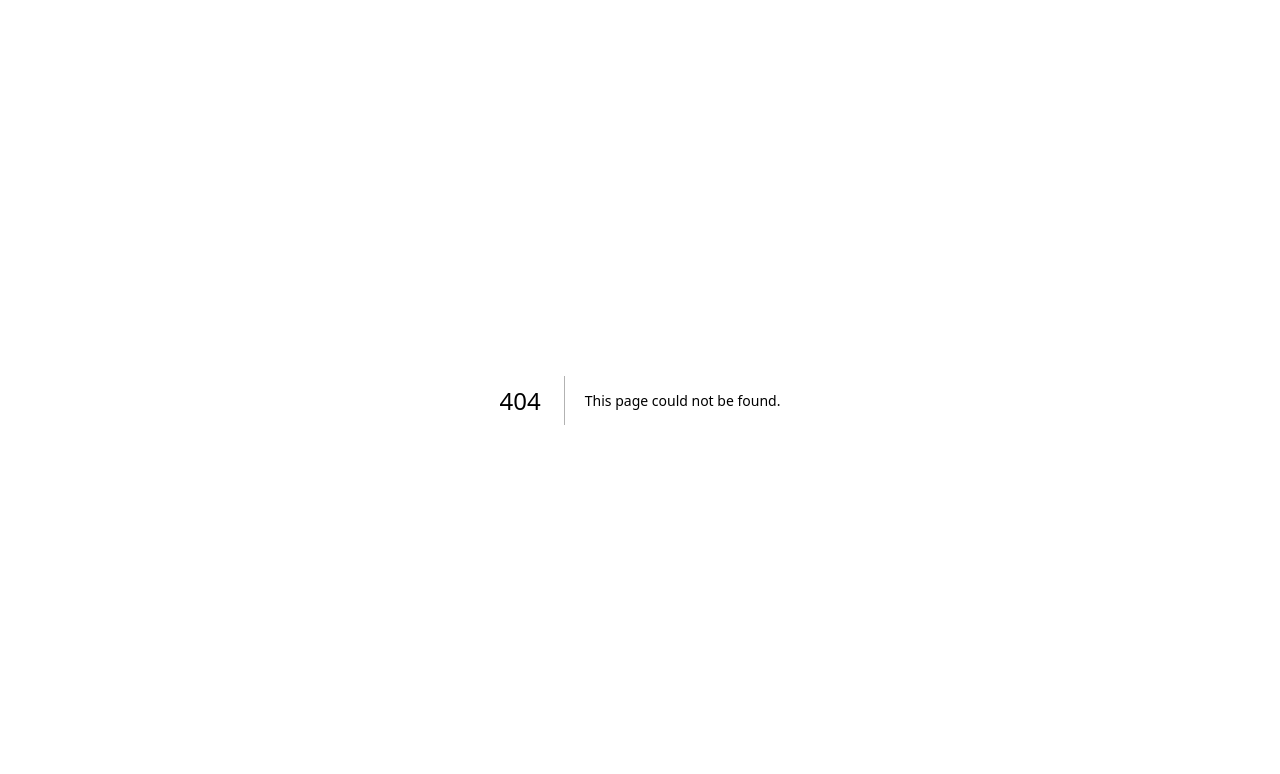
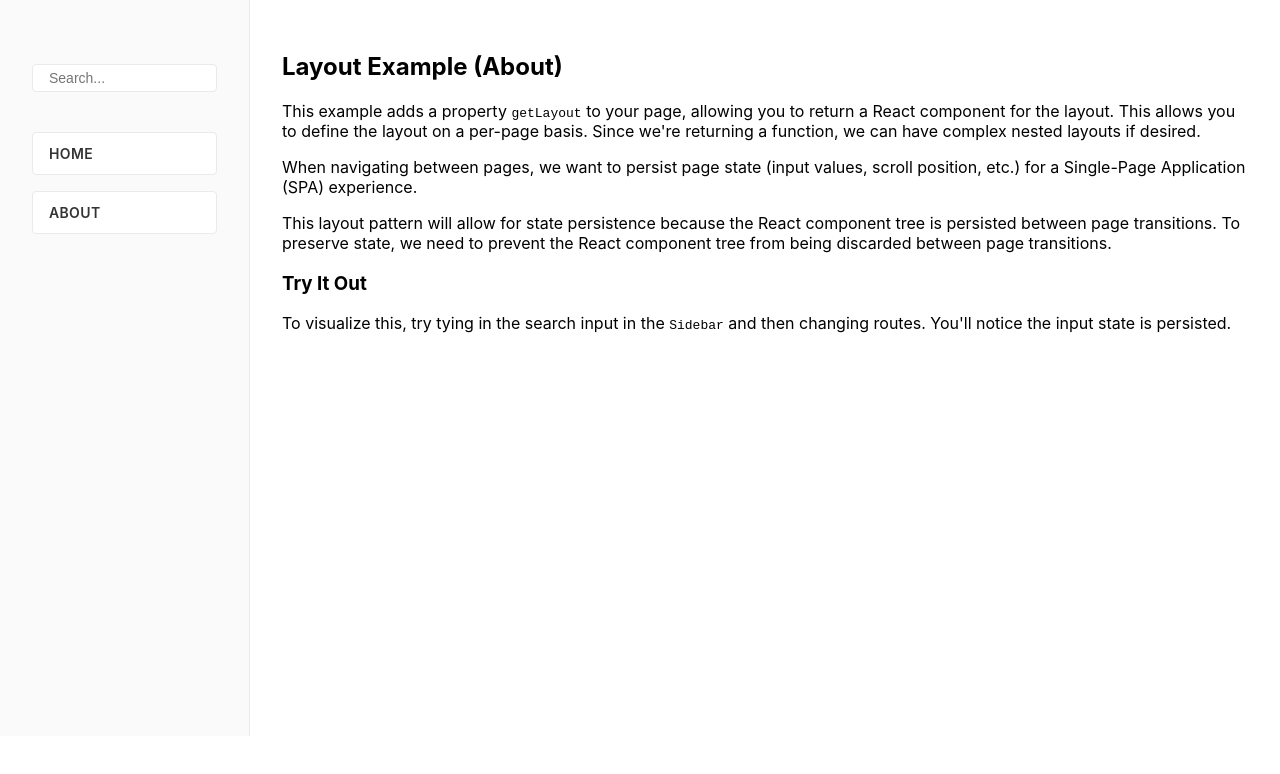
Before and after one commit to tony-dugue/nextjs-fullstack-app-template, a Next.js app: page /about in a window 1280 px wide. Before the commit this address had no page. Shown: the top 774 px of the page. Built offline with nearby package versions, Linux system fonts and the light colour scheme.

Commit message:
feat: add layout & about page

```diff
--- /dev/null
+++ b/components/layouts/primary/PrimaryLayout.module.css
@@ -0,0 +1,9 @@
+.main {
+  display: flex;
+  height: calc(100vh - 64px);
+  background-color: white;
+}
+
+.main > section {
+  padding: 32px;
+}
--- /dev/null
+++ b/components/layouts/primary/PrimaryLayout.tsx
@@ -0,0 +1,19 @@
+import Head from 'next/head';
+import styles from './PrimaryLayout.module.css';
+
+export interface IPrimaryLayout {
+  children: React.ReactNode;
+}
+
+const PrimaryLayout: React.FC<IPrimaryLayout> = ({ children }) => {
+  return (
+    <>
+      <Head>
+        <title>Primary Layout Example</title>
+      </Head>
+      <main className={styles.main}>{children}</main>
+    </>
+  );
+};
+
+export default PrimaryLayout;
--- /dev/null
+++ b/components/layouts/sidebar/SidebarLayout.module.css
@@ -0,0 +1,39 @@
+.nav {
+  height: 100%;
+  display: flex;
+  flex-direction: column;
+  width: 250px;
+  background-color: #fafafa;
+  padding: 32px;
+  border-right: 1px solid #eaeaea;
+}
+
+.nav > a {
+  margin: 8px 0;
+  text-decoration: none;
+  background: white;
+  border-radius: 4px;
+  font-size: 14px;
+  padding: 12px 16px;
+  text-transform: uppercase;
+  font-weight: 600;
+  letter-spacing: 0.025em;
+  color: #333;
+  border: 1px solid #eaeaea;
+  transition: all 0.125s ease;
+}
+
+.nav > a:hover {
+  background-color: #eaeaea;
+}
+
+.input {
+  margin: 32px 0;
+  text-decoration: none;
+  background: white;
+  border-radius: 4px;
+  border: 1px solid #eaeaea;
+  font-size: 14px;
+  padding: 8px 16px;
+  height: 28px;
+}
--- /dev/null
+++ b/components/layouts/sidebar/SidebarLayout.tsx
@@ -0,0 +1,16 @@
+import Link from 'next/link';
+import styles from './SidebarLayout.module.css';
+
+export interface ISidebarLayout {}
+
+const SidebarLayout: React.FC<ISidebarLayout> = () => {
+  return (
+    <nav className={styles.nav}>
+      <input className={styles.input} placeholder="Search..." />
+      <Link href="/">Home</Link>
+      <Link href="/about">About</Link>
+    </nav>
+  );
+};
+
+export default SidebarLayout;
--- a/pages/_app.tsx
+++ b/pages/_app.tsx
@@ -1,8 +1,16 @@
+import type { AppProps } from 'next/app';
 import '../styles/globals.css';
-import type { AppProps } from 'next/app';
+import { NextPageWithLayout } from './page';
 
-function MyApp({ Component, pageProps }: AppProps) {
-  return <Component {...pageProps} />;
+interface AppPropsWithLayout extends AppProps {
+  Component: NextPageWithLayout;
+}
+
+function MyApp({ Component, pageProps }: AppPropsWithLayout) {
+  // Use the layout defined at the page level, if available
+  const getLayout = Component.getLayout || ((page) => page);
+
+  return getLayout(<Component {...pageProps} />);
 }
 
 export default MyApp;
--- /dev/null
+++ b/pages/about.tsx
@@ -0,0 +1,32 @@
+import PrimaryLayout from '../components/layouts/primary/PrimaryLayout';
+import SidebarLayout from '../components/layouts/sidebar/SidebarLayout';
+import { NextPageWithLayout } from './page';
+
+const About: NextPageWithLayout = () => {
+  return (
+    <section>
+      <h2>Layout Example (About)</h2>
+
+      <p> This example adds a property <code>getLayout</code> to your page, allowing you to return a React component for the layout. This allows you to define the layout on a per-page basis. Since we&apos;re returning a function, we can have complex nested layouts if desired.</p>
+
+      <p>When navigating between pages, we want to persist page state (input values, scroll position, etc.) for a Single-Page Application (SPA) experience.</p>
+
+      <p>This layout pattern will allow for state persistence because the React component tree is persisted between page transitions. To preserve state, we need to prevent the React component tree from being discarded between page transitions.</p>
+
+      <h3>Try It Out</h3>
+
+      <p>To visualize this, try tying in the search input in the{' '}<code>Sidebar</code> and then changing routes. You&apos;ll notice the input state is persisted.</p>
+    </section>
+  );
+};
+
+export default About;
+
+About.getLayout = (page) => {
+  return (
+    <PrimaryLayout>
+      <SidebarLayout />
+      {page}
+    </PrimaryLayout>
+  );
+};
```
Also changed, not shown: components/layouts/primary/PrimaryLayout.mocks.ts (added, +9 -0 lines), components/layouts/sidebar/SidebarLayout.mocks.ts (added, +7 -0 lines), pages/index.tsx (+20 -37 lines), pages/page.d.ts (added, +7 -0 lines), 2 other files (tests, documents, lock files or other folders).
